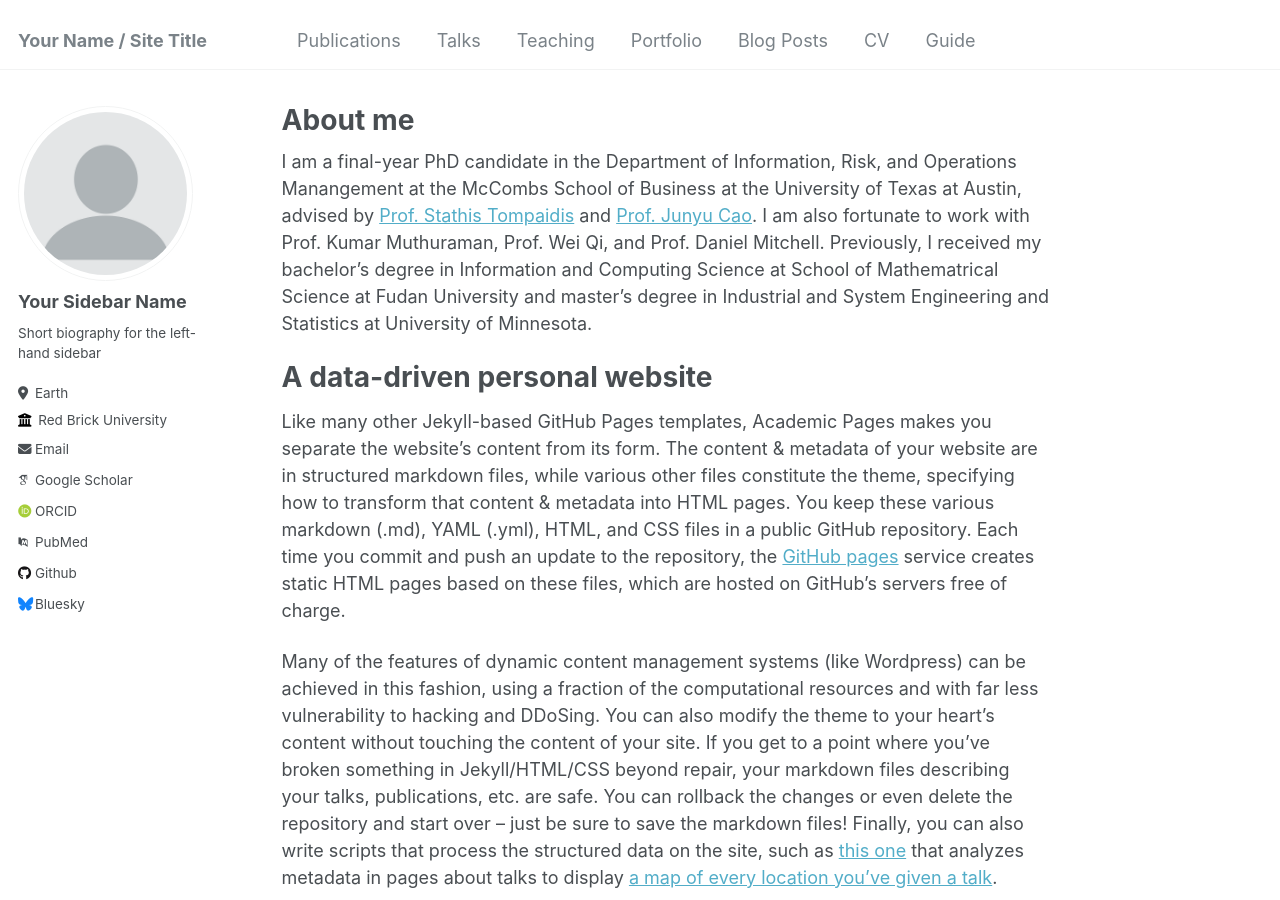
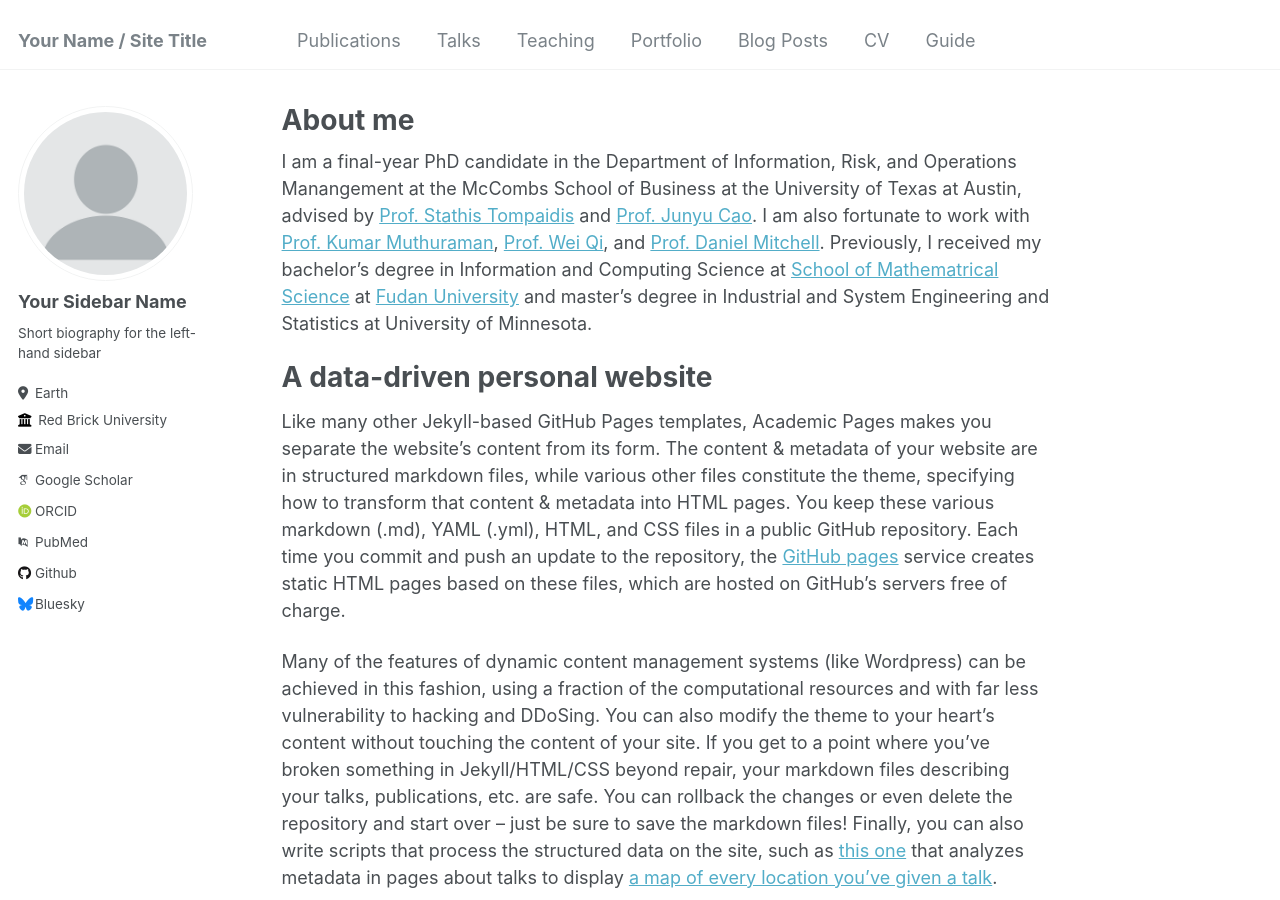
Before and after one commit to feihonghu/feihonghu.github.io, a Jekyll site: the page built from _pages/about.md, in a window 1280 px wide and 900 px high. Built offline with Jekyll 4.4.1, drawn with Linux system fonts in a browser that asks for light colours; some web fonts are replaced; part of the change alters nothing that is shown.

```diff
--- a/_pages/about.md
+++ b/_pages/about.md
@@ -7,7 +7,7 @@ redirect_from:
   - /about.html
 ---
 
-I am a final-year PhD candidate in the Department of Information, Risk, and Operations Manangement at the McCombs School of Business at the University of Texas at Austin, advised by [Prof. Stathis Tompaidis](https://www.mccombs.utexas.edu/faculty-and-research/faculty-directory/efstathios-tompaidis/) and [Prof. Junyu Cao](https://junyucao.com/). I am also fortunate to work with Prof. Kumar Muthuraman, Prof. Wei Qi, and Prof. Daniel Mitchell. Previously, I received my bachelor’s degree in Information and Computing Science at School of Mathematrical Science at Fudan University and master's degree in Industrial and System Engineering and Statistics at University of Minnesota.
+I am a final-year PhD candidate in the Department of Information, Risk, and Operations Manangement at the McCombs School of Business at the University of Texas at Austin, advised by [Prof. Stathis Tompaidis](https://www.mccombs.utexas.edu/faculty-and-research/faculty-directory/efstathios-tompaidis/) and [Prof. Junyu Cao](https://junyucao.com/). I am also fortunate to work with [Prof. Kumar Muthuraman](https://www.mccombs.utexas.edu/faculty-and-research/faculty-directory/kumar-muthuraman/), [Prof. Wei Qi](https://www.wei-qi.net/), and [Prof. Daniel Mitchell](https://www.mccombs.utexas.edu/faculty-and-research/faculty-directory/daniel-mitchell/). Previously, I received my bachelor’s degree in Information and Computing Science at [School of Mathematrical Science](https://math.fudan.edu.cn/mathen/main.htm) at [Fudan University](https://www.fudan.edu.cn/en/) and master's degree in Industrial and System Engineering and Statistics at University of Minnesota.
 
 A data-driven personal website
 ======
```
